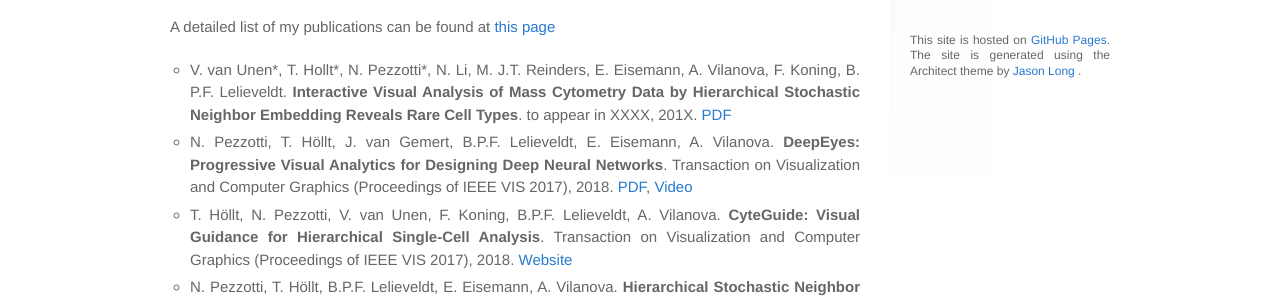
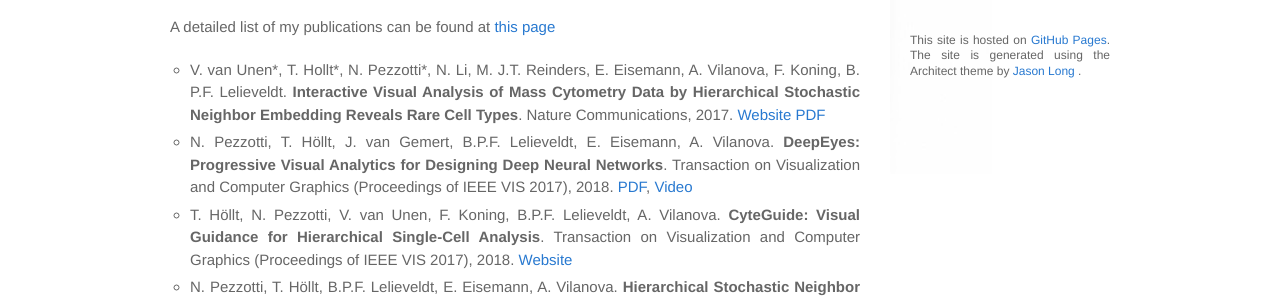
Before and after one commit to Nicola17/Nicola17.github.io, a Jekyll site: the page built from index.md, in a window 1280 px wide. Shown: the part 562-861 px from the top of the page. Built offline with Jekyll 4.4.1, drawn with Linux system fonts in a browser that asks for light colours.

Commit message:
Auto stash before merge of "master" and "origin/master"

```diff
--- a/index.md
+++ b/index.md
@@ -19,7 +19,7 @@ Publications
 ================
 A detailed list of my publications can be found at [this page](publications/)
 
-* V. van Unen\*, T. Hollt\*, N. Pezzotti\*, N. Li, M. J.T. Reinders, E. Eisemann, A. Vilanova, F. Koning, B. P.F. Lelieveldt. **Interactive Visual Analysis of Mass Cytometry Data by Hierarchical Stochastic Neighbor Embedding Reveals Rare Cell Types**. to appear in XXXX, 201X. [PDF](https://www.biorxiv.org/content/early/2017/09/13/169888)
+* V. van Unen\*, T. Hollt\*, N. Pezzotti\*, N. Li, M. J.T. Reinders, E. Eisemann, A. Vilanova, F. Koning, B. P.F. Lelieveldt. **Interactive Visual Analysis of Mass Cytometry Data by Hierarchical Stochastic Neighbor Embedding Reveals Rare Cell Types**. Nature Communications, 2017. [Website](https://www.nature.com/articles/s41467-017-01689-9) [PDF](https://www.nature.com/articles/s41467-017-01689-9.pdf)
 * N. Pezzotti, T. Höllt, J. van Gemert, B.P.F. Lelieveldt, E. Eisemann, A. Vilanova. **DeepEyes: Progressive Visual Analytics for Designing Deep Neural Networks**. Transaction on Visualization and Computer Graphics (Proceedings of IEEE VIS 2017), 2018. [PDF](https://graphics.tudelft.nl/Publications-new/2018/PHVLEV18/paper216.pdf), [Video](https://graphics.tudelft.nl/Publications-new/2018/PHVLEV18/file216.avi)
 * T. Höllt, N. Pezzotti, V. van Unen, F. Koning, B.P.F. Lelieveldt, A. Vilanova. **CyteGuide: Visual Guidance for Hierarchical Single-Cell Analysis**. Transaction on Visualization and Computer Graphics (Proceedings of IEEE VIS 2017), 2018. [Website](https://cyteguide.cytosplore.org/)
 * N. Pezzotti, T. Höllt, B.P.F. Lelieveldt, E. Eisemann, A. Vilanova. **Hierarchical Stochastic Neighbor Embedding**. Computer Graphics Forum (Proc. of EuroVis), 2016. [PDF](publications/2016_hsne/preprint.pdf), [Suppl. Mat.](publications/2016_hsne/experiments.pdf), [Video](publications/2016_hsne/sun_analysis.mp4), [Slides](http://www.slideshare.net/NicolaPezzotti/hierarchical-stochastic-neighbor-embedding)
```
Also changed, not shown: publications/index.md (+1 -1 lines).
